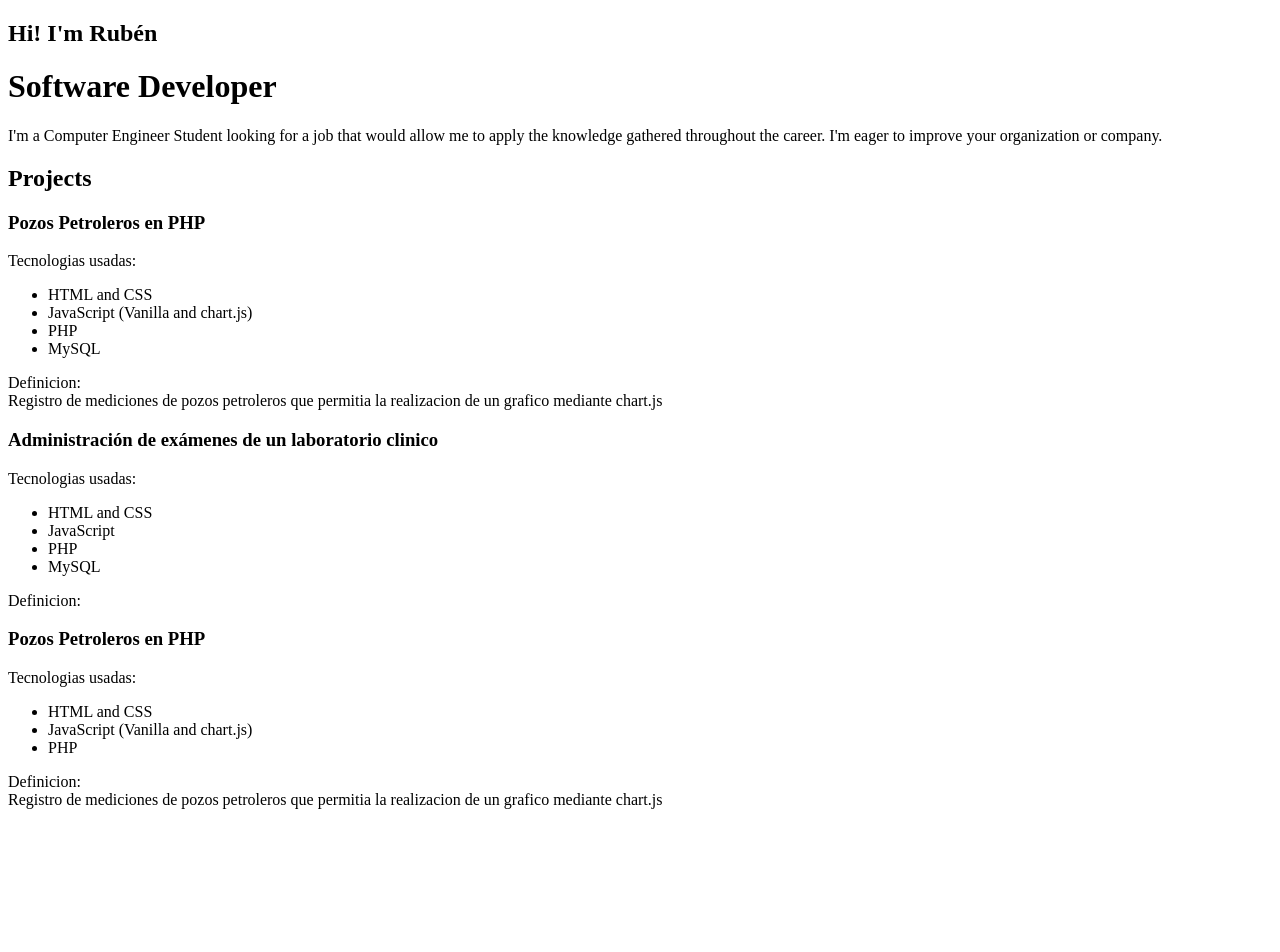
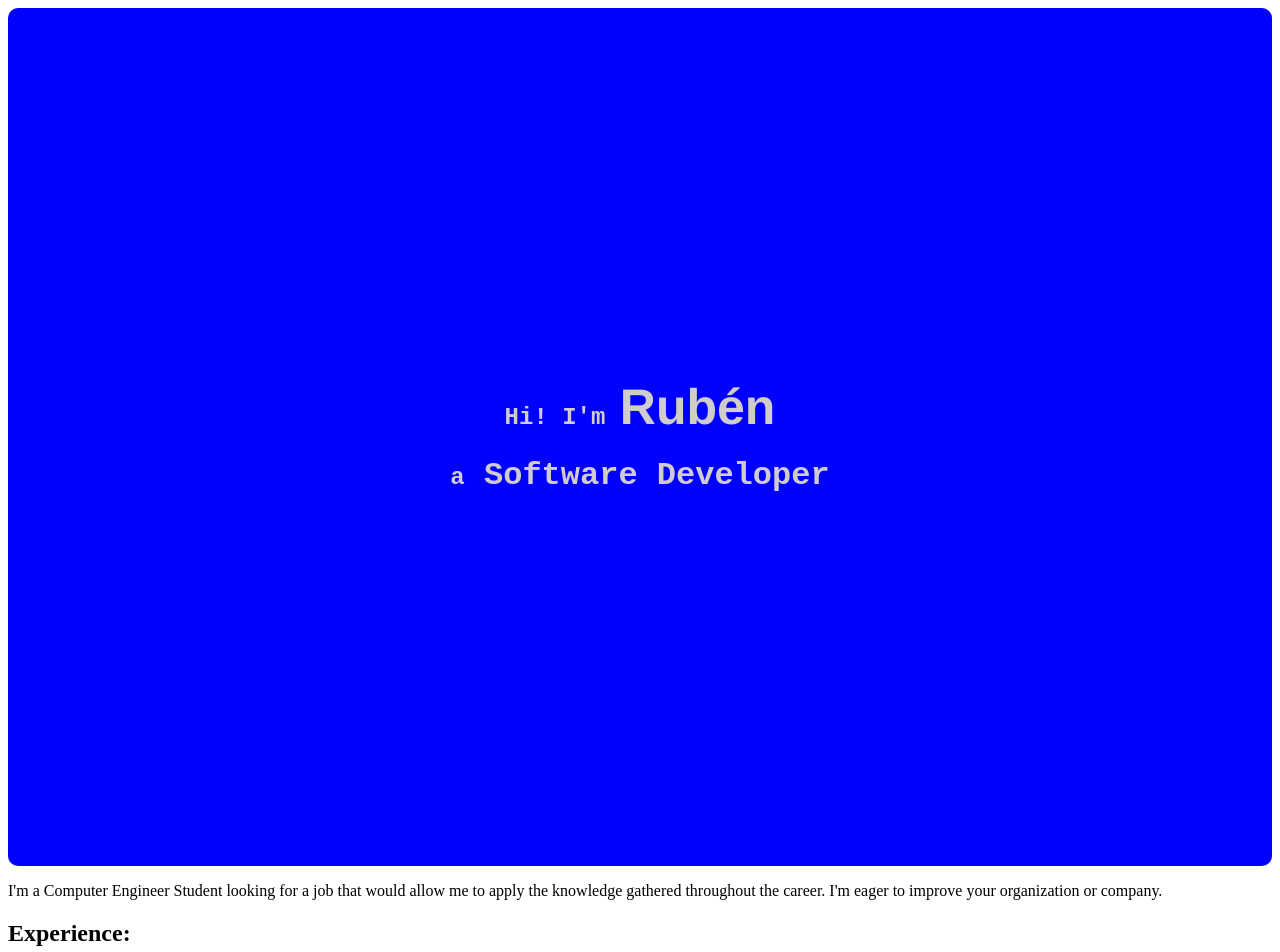
Before and after one commit to quiKieSamus/my-portfolio, a plain HTML site: page index.html in a window 1280 px wide. Shown: the top 952 px of the page. Before the commit the page ends 825 px from the top, so only its background shows below. Drawn offline with Linux system fonts and the light colour scheme.

Commit message:
more content

```diff
--- a/index.html
+++ b/index.html
@@ -6,12 +6,14 @@
     <meta http-equiv="X-UA-Compatible" content="IE=edge">
     <meta name="viewport" content="width=device-width, initial-scale=1.0">
     <title>Rubén González</title>
+    <link rel="stylesheet" href="style.css" type="text/css">
 </head>
 
 <body>
-    <div>
+    <div class="title">
+        <div class="hero"></div>
         <h2>Hi! I'm <span class="name-title">Rubén</span></h2>
-        <h1>Software Developer</h1>
+        <h1><span  class="small">a</span> Software Developer</h1>
     </div>
 
     <div>
@@ -20,7 +22,13 @@
     </div>
 
     <div>
+        <h2>Experience:</h2>
+
+    </div>
+
+    <div>
         <h2>Projects</h2>
+        <div class="project-container">
             <div>
                 <h3>Pozos Petroleros en PHP</h3>
                 <p>Tecnologias usadas:</p>
@@ -34,6 +42,7 @@
                     Registro de mediciones de pozos petroleros que permitia la realizacion de un grafico mediante chart.js
                 </p>
             </div>
+
         <div>
             <h3>Administración de exámenes de un laboratorio clinico</h3>
             <p>Tecnologias usadas:</p>
@@ -44,21 +53,23 @@
                 <li>MySQL</li>
             </ul>
             <p>Definicion:<br>
-
+                Gestión de exámenes médicos para pacientes de una clínica.
             </p>
         </div>
         <div>
-            <h3>Pozos Petroleros en PHP</h3>
+            <h3>Derrotar a Morgott</h3>
             <p>Tecnologias usadas:</p>
             <ul>
-                <li>HTML and CSS</li>
-                <li>JavaScript (Vanilla and chart.js)</li>
-                <li>PHP</li>
+                <li>Control de PS3</li>
+                <li>Skills de mierda</li>
+                <li>Soy un asco en elden ring</li>
             </ul>
             <p>Definicion:<br>
-                Registro de mediciones de pozos petroleros que permitia la realizacion de un grafico mediante chart.js
+                Soy una mierda en ese juego no sirvo pa nada xDDDD estoy llenando espacio porque no se que poner
             </p>
         </div>
+    </div>
+
     </div>
 </body>
 
--- /dev/null
+++ b/style.css
@@ -0,0 +1,22 @@
+.title {
+    text-align: center;
+    color: rgb(208, 204, 204);
+    padding: 350px;
+    background-color: blue;
+    border-radius: 10px;
+    font-family: 'Courier New', Courier, monospace;
+}
+
+.name-title {
+    font-size: 50px;
+    font-family: 'Franklin Gothic Medium', 'Arial Narrow', Arial, sans-serif;
+}
+
+.small {
+    font-size: 24px;
+}
+
+.project-container {
+    display: grid;
+    grid-template-columns: 1fr 1fr 1fr;
+}
```
Lines whose indentation alone changed are shown as unchanged.
